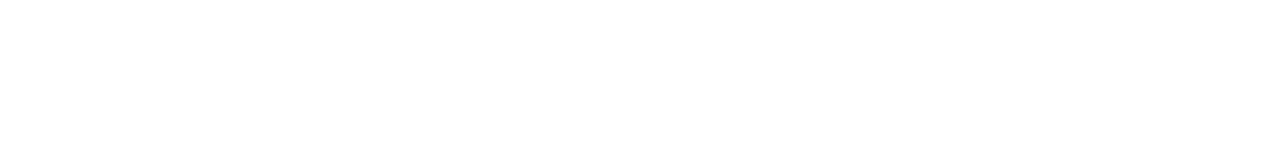
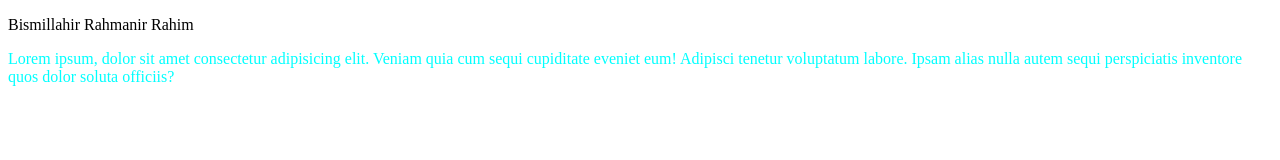
Before and after one commit to Being-Stronger/my-first-github-repo, a plain HTML site: page index.html in a window 1280 px wide. Drawn offline with Linux system fonts and the light colour scheme.

Commit message:
Second Commit

```diff
--- a/index.html
+++ b/index.html
@@ -6,6 +6,8 @@
     <title>My first github repo</title>
 </head>
 <body>
+    <p>Bismillahir Rahmanir Rahim</p>
+    <p style="color: aqua;">Lorem ipsum, dolor sit amet consectetur adipisicing elit. Veniam quia cum sequi cupiditate eveniet eum! Adipisci tenetur voluptatum labore. Ipsam alias nulla autem sequi perspiciatis inventore quos dolor soluta officiis?</p>
 
 </body>
 </html>
```
